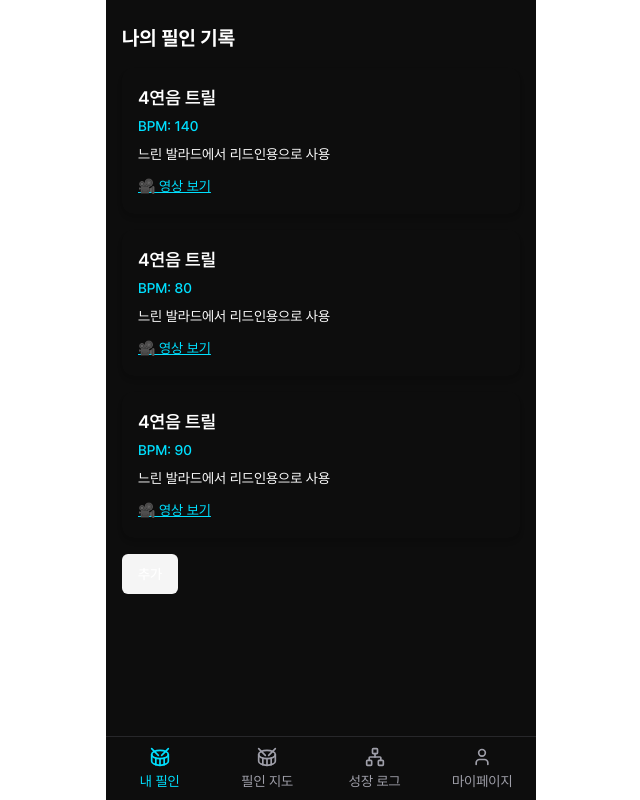
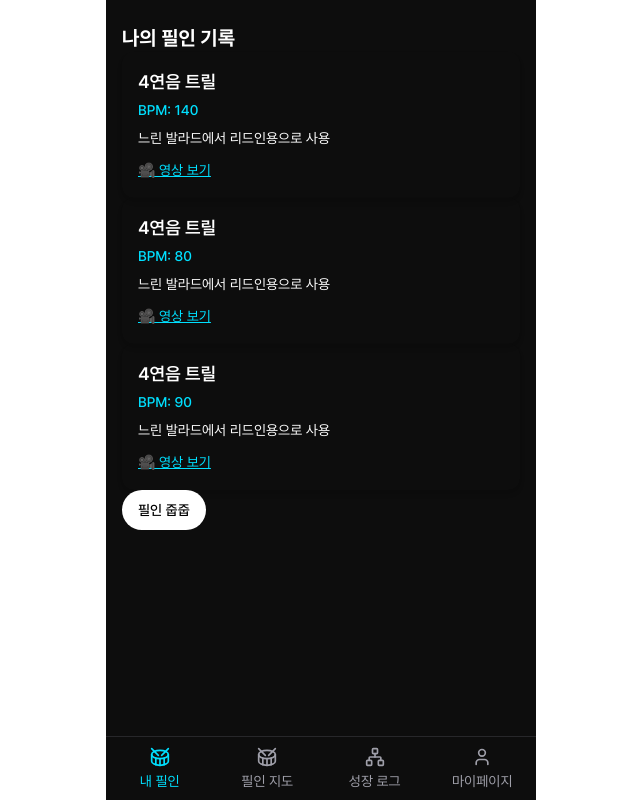
Before and after one commit to CodyMan0/fillslog, a Next.js app: page /fills in a window 1280 px wide. Shown: the whole page, without its empty margins (319-959 px from the left). Built offline with nearby package versions, Linux system fonts and the light colour scheme.

Commit message:
[DESIGN] display space with padding

```diff
--- a/src/app/components/MobileNav.tsx
+++ b/src/app/components/MobileNav.tsx
@@ -15,7 +15,7 @@ export default function BottomNav() {
   const pathname = usePathname();
 
   return (
-    <nav className="fixed bottom-0 left-1/2 -translate-x-1/2 w-full max-w-[430px] border-t border-zinc-800 bg-main text-sm flex justify-around items-center h-16 z-50">
+    <nav className="flex-1 fixed bottom-0 left-1/2 -translate-x-1/2 w-full max-w-[430px] border-t border-zinc-800 bg-main text-sm flex justify-around items-center h-16 z-50">
       {navItems.map((item) => {
         const isActive = pathname === item.href;
         return (
--- a/src/app/fills/page.tsx
+++ b/src/app/fills/page.tsx
@@ -6,7 +6,7 @@ import { Button } from "@/shared/ui";
 const page = () => {
   return (
     <PageLayout>
-      <div className="space-y-4">
+      <div>
         <h1 className="text-xl font-bold">나의 필인 기록</h1>
         <FillCard
           title="4연음 트릴"
@@ -26,7 +26,10 @@ const page = () => {
           videoUrl="https://youtube.com"
           description="느린 발라드에서 리드인용으로 사용"
         />
-        <Button>추가</Button>
+        <Button className="bg-white rounded-full text-black hover:scale-110">
+          필인 줍줍
+        </Button>
+
         <BottomNav />
       </div>
     </PageLayout>
--- a/src/features/layouts/PageLayout.tsx
+++ b/src/features/layouts/PageLayout.tsx
@@ -1,7 +1,7 @@
 import { PropsWithChildren } from "react";
 
 const PageLayout = ({ children }: PropsWithChildren) => {
-  return <div className="px-4 py-6">{children}</div>;
+  return <div className="px-4 pt-6 pb-16 h-dvh">{children}</div>;
 };
 
 export default PageLayout;
```
